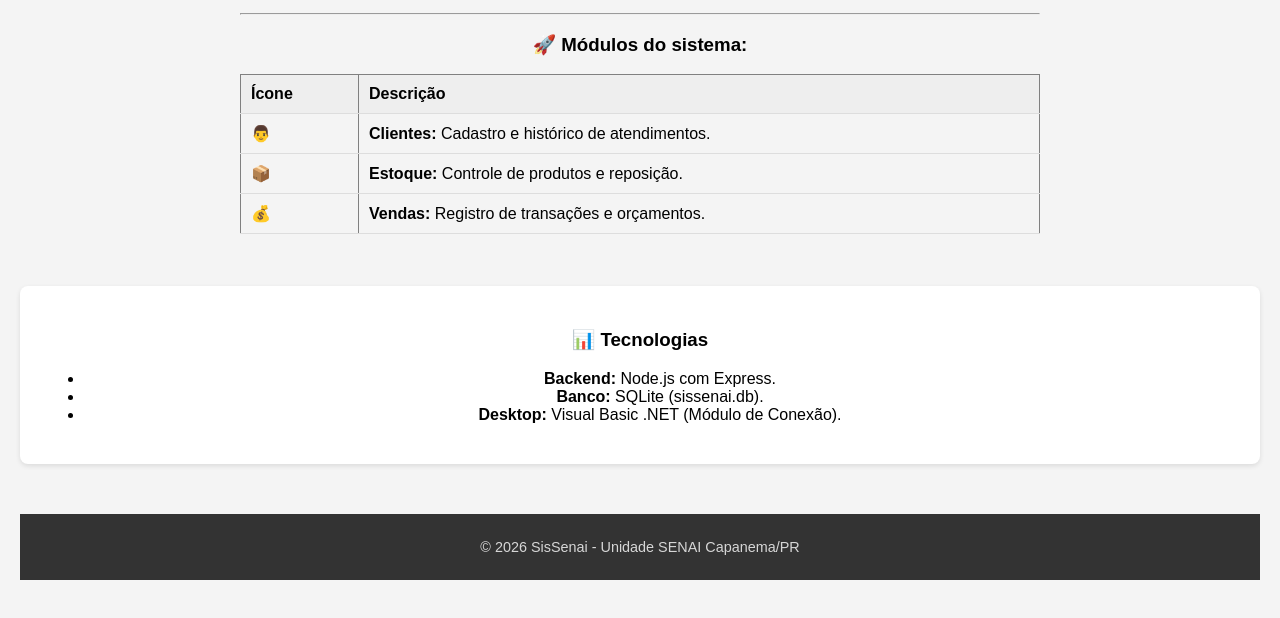
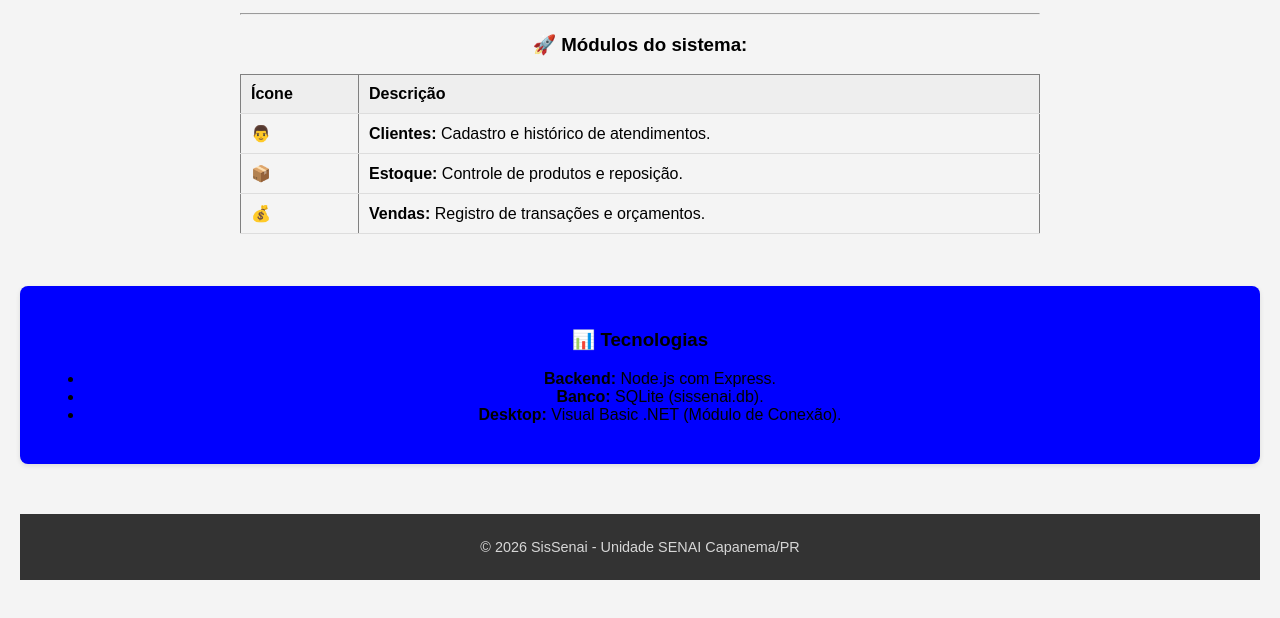
Before and after one commit to dheisongomes/SisSenai, a plain HTML site: page index.html in a window 1280 px wide. Shown: the part 388-1006 px from the top of the page. Drawn offline with Linux system fonts and the light colour scheme.

Commit message:
Change card background color to blue

```diff
--- a/estilo.css
+++ b/estilo.css
@@ -3,7 +3,7 @@ body{ font-family: sans-serif; margin:0; background: var(--light);color:var(--da
 nav {background: var(--primary); padding:1rem;display: flex; justify-content: space-around;}
 nav a { color:white;text-decoration: none; font-weight: bold;}
 .container { padding: 2rem; max-width: 800px; margin: auto;}
-.card { background: white; padding: 1.5rem; border-radius: 8px; box-shadow: 0 2px 5px rgba(0,0,0,0.1);}
+.card { background: blue; padding: 1.5rem; border-radius: 8px; box-shadow: 0 2px 5px rgba(0,0,0,0.1);}
 input,select,button{ width:100%; padding: 0.8rem; margin: 0.5rem 0;border: 1px solid #ccc; border-radius:4px;box-sizing:border-box;}
 button { background: var(--primary); color: white; dorder: none; cursor: pointer: font-size: 1rem;}
 button:hover {opacity: 0.9;}
```
